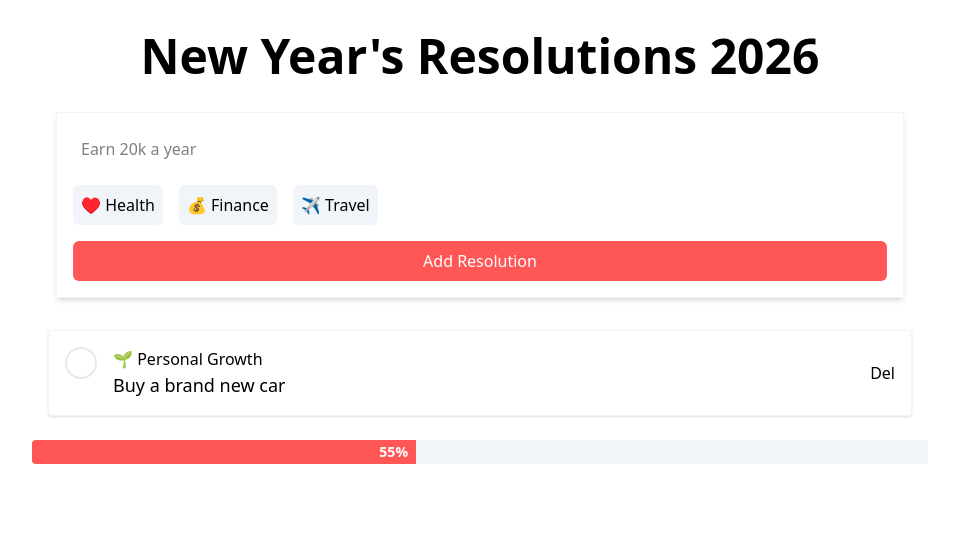
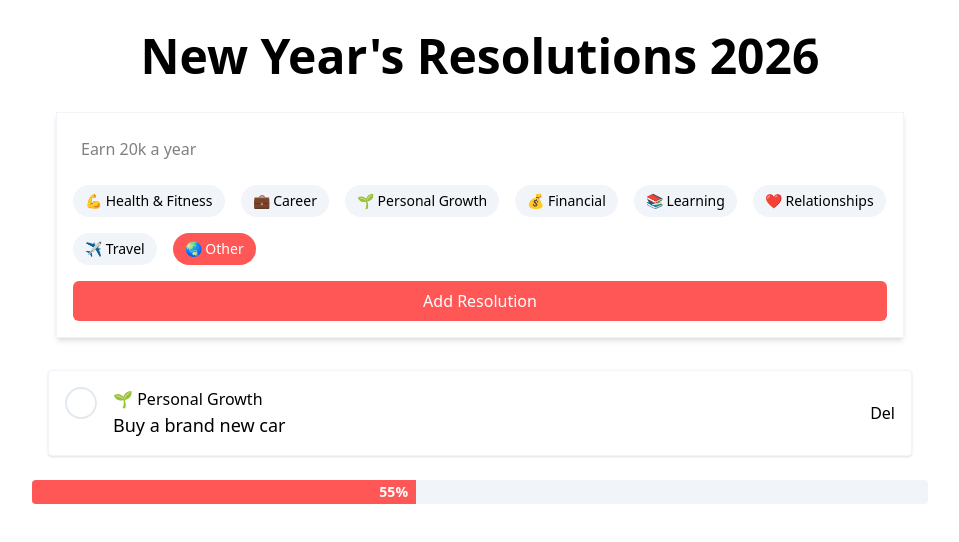
Before and after one commit to Alejandro1709/resolutions-2026, a React (Vite) app: page / in a window 1280 px wide. Shown: the top 542 px of the page, without its empty margins (160-1119 px from the left). Built offline with nearby package versions, Linux system fonts and the light colour scheme.

Commit message:
Add: Ability to change picker

```diff
--- a/src/App.tsx
+++ b/src/App.tsx
@@ -16,18 +16,9 @@ const data: Resolution[] = [
 
 function App() {
   const [input, setInput] = useState<string>('')
-  const [category, setCategory] = useState<Category>('personal')
+  const [category, setCategory] = useState<Category>('other')
 
   const [resolutions, setResolutions] = useState<Resolution[]>(data)
-
-  const handleChangePicker = (value: Category) => {
-    if (category) {
-      setCategory('personal')
-      return
-    }
-
-    setCategory(value)
-  }
 
   const handleSubmit = (e: React.FormEvent) => {
     e.preventDefault()
@@ -53,7 +44,7 @@ function App() {
         input={input}
         category={category}
         onInputChange={setInput}
-        onPickerChange={handleChangePicker}
+        onPickerChange={setCategory}
         onSubmit={handleSubmit}
       />
 
--- a/src/components/Header.tsx
+++ b/src/components/Header.tsx
@@ -1,4 +1,4 @@
-import type { Category } from '../types/resolution'
+import { categoryConfig, type Category } from '../types/resolution'
 
 interface Props {
   title?: string
@@ -38,39 +38,20 @@ function Header({
 
         {/* Category Picker */}
         <div className="flex flex-wrap gap-4">
-          <button
-            className={`${
-              category === 'health'
-                ? 'bg-[#FF5656] hover:bg-[#F14747] text-white'
-                : 'bg-slate-100 hover:bg-slate-200 text-black'
-            } rounded-md p-2 font-medium cursor-pointer`}
-            type="button"
-            onClick={() => onPickerChange('health')}
-          >
-            ♥️ Health
-          </button>
-          <button
-            className={`${
-              category === 'finance'
-                ? 'bg-[#FF5656] hover:bg-[#F14747] text-white'
-                : 'bg-slate-100 hover:bg-slate-200 text-black'
-            } rounded-md p-2 font-medium cursor-pointer`}
-            type="button"
-            onClick={() => onPickerChange('financial')}
-          >
-            💰 Finance
-          </button>
-          <button
-            className={`${
-              category === 'travel'
-                ? 'bg-[#FF5656] hover:bg-[#F14747] text-white'
-                : 'bg-slate-100 hover:bg-slate-200 text-black'
-            } rounded-md p-2 font-medium cursor-pointer`}
-            type="button"
-            onClick={() => onPickerChange('personal')}
-          >
-            ✈️ Travel
-          </button>
+          {(Object.keys(categoryConfig) as Category[]).map((cat) => (
+            <button
+              key={cat}
+              type="button"
+              onClick={() => onPickerChange(cat)}
+              className={`px-3 py-1.5 ${
+                category === cat
+                  ? 'bg-[#FF5656] text-white'
+                  : 'bg-slate-100 text-black'
+              } rounded-full text-sm font-medium transition-all duration-200`}
+            >
+              {categoryConfig[cat].emoji} {categoryConfig[cat].label}
+            </button>
+          ))}
         </div>
 
         <button
```
